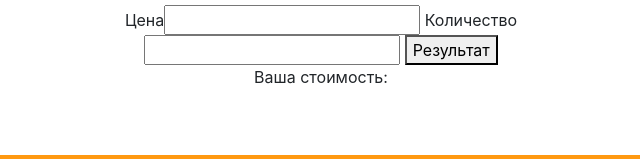
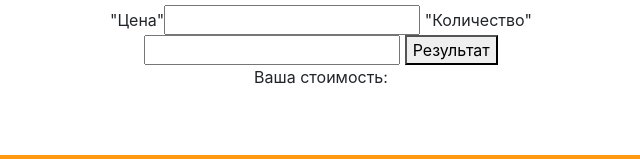
Before and after one commit to DudkinVladislav/web5, a plain HTML site: page index.html in a window 1280 px wide. Shown: the part 2014-2173 px from the top of the page, 319-959 px from the left. Drawn offline with nearby package versions, Linux system fonts and the light colour scheme.

Commit message:
Update index.html

```diff
--- a/index.html
+++ b/index.html
@@ -231,9 +231,9 @@
 	<div id="calcur">
 	<h1 id="calculator">Калькулятор</h1>
 	<form>
-	Цена<input name="number1" type="text">
-	Количество<input name="number2" type="text">
-	<button id="my-button" onclick="proizvedenie()">Результат
+	"Цена"<input name="number1" type="text">
+	"Количество"<input name="number2" type="text">
+	<button id="my-button" onclick="return proizvedenie();">Результат
 	</button>
 	</form>
 	<p>Ваша стоимость:</p>
```
